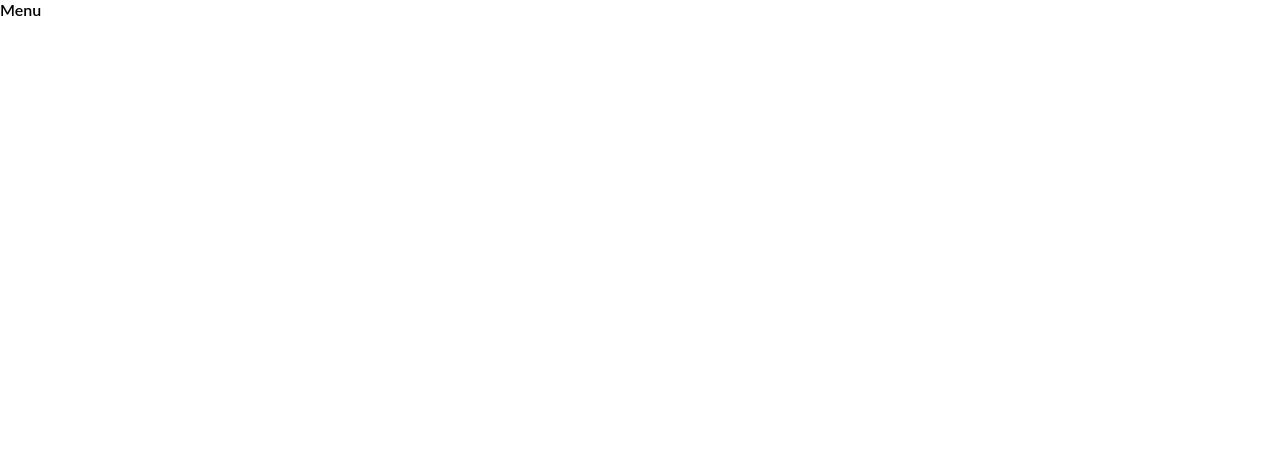
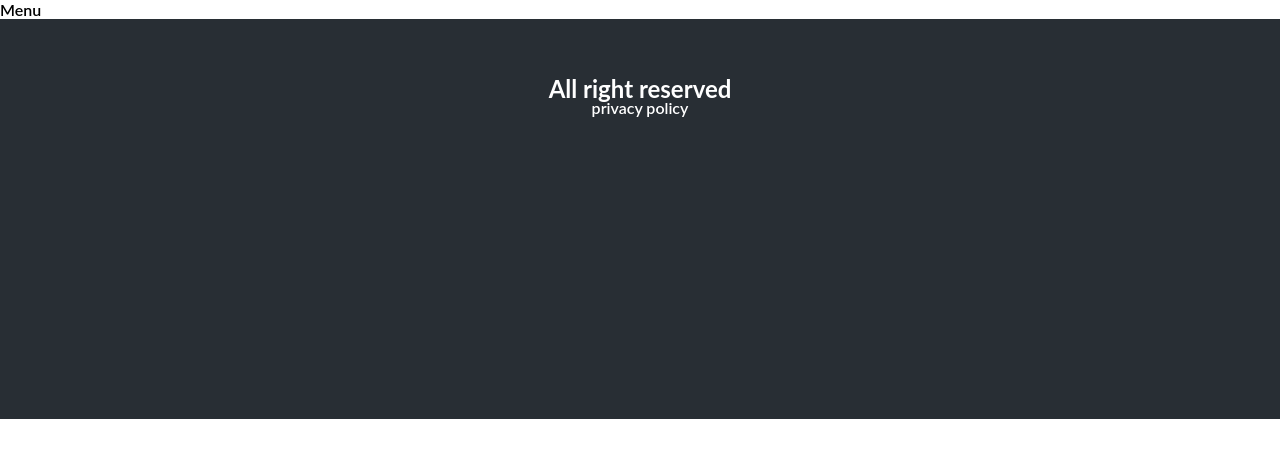
Before and after one commit to emamaria/Restaurant, a React (Create React App) app: page /menu in a window 1280 px wide. Shown: the top 458 px of the page. Built offline with nearby package versions, Linux system fonts and the light colour scheme.

Commit message:
added footer

```diff
--- a/src/App.js
+++ b/src/App.js
@@ -1,5 +1,6 @@
 
 
+import Footer from './components/footer/Footer';
 import './main.scss'
 import MainRoutes from './routes/main/MainRoutes';
 
@@ -7,6 +8,7 @@ function App() {
   return (
     <div className="App">
       <MainRoutes/>
+      <Footer/>
     </div>
   );
 }
--- a/src/components/footer/Footer.jsx
+++ b/src/components/footer/Footer.jsx
@@ -2,7 +2,10 @@ import React from 'react'
 
 const Footer = () => {
   return (
-    <div>Footer</div>
+  <footer class="footer">
+    <h2>All right reserved</h2>
+    <p>privacy policy</p>
+  </footer>
   )
 }
 
--- a/src/components/footer/_Footer.scss
+++ b/src/components/footer/_Footer.scss
@@ -0,0 +1,7 @@
+footer{
+    padding-top: 60px;
+    text-align: center;
+    height: 50vh;
+    background-color:  #282e34;
+    color: white;
+}
--- a/src/pages/home/_Home.scss
+++ b/src/pages/home/_Home.scss
@@ -8,12 +8,12 @@
 
 .par2{
     background-image: url('../../../public/assets/img/pasta.jpg');
-    min-height: 600px;
+    min-height: 400px;
 }
 
 .par3{
     background-image: url('../../../public/assets/img/pizza.jpg');
-    min-height: 600px;
+    min-height: 400px;
 }
 
 .par1, .par2, .par3{
```
